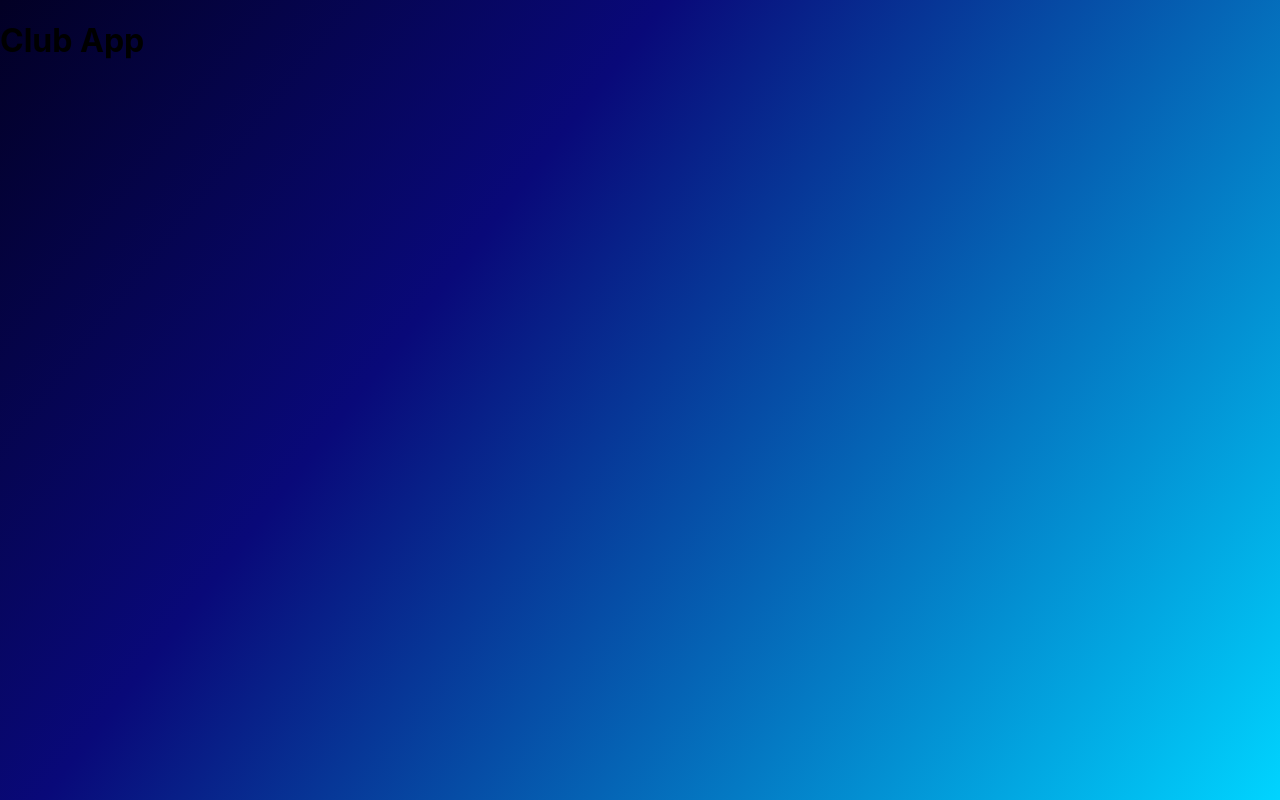
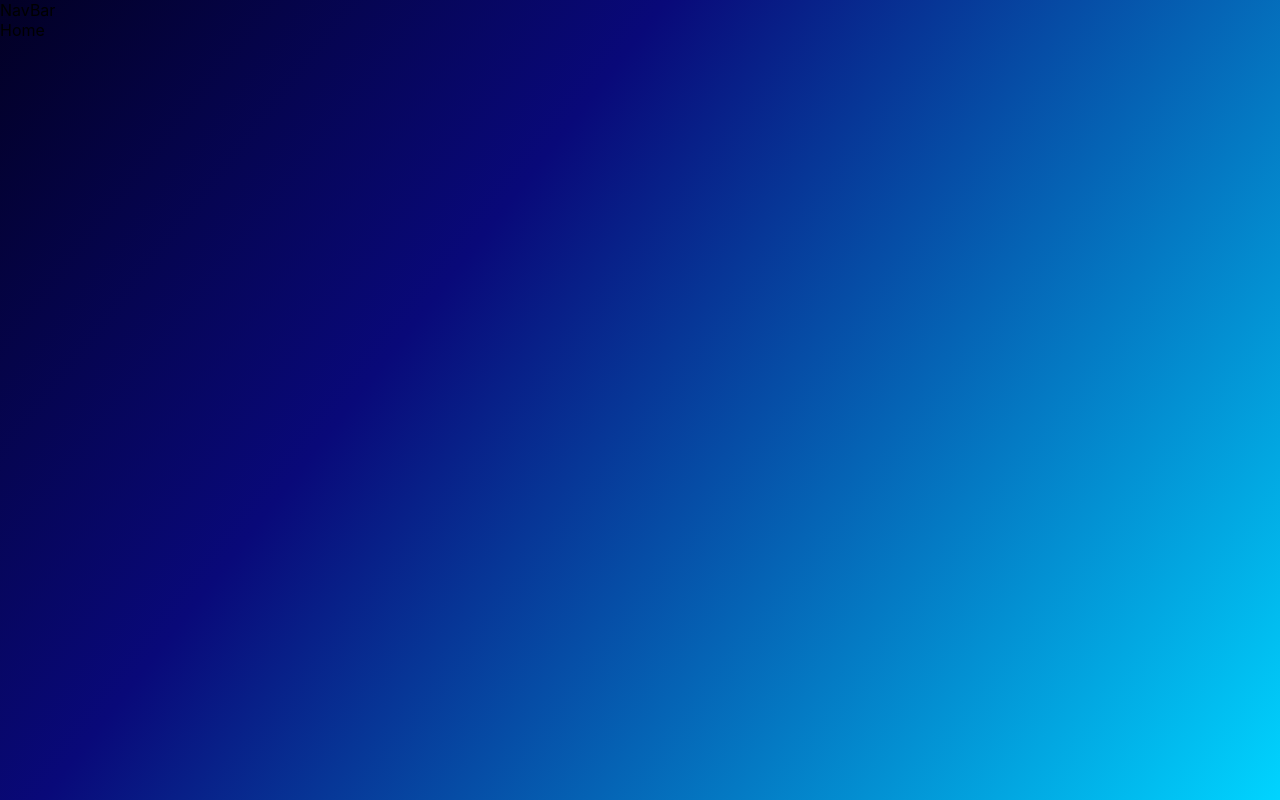
Before and after one commit to SidSaythongphet/phase-3-project-clubhouse-app, a React (Create React App) app: page / in a window 1280 px wide. Built offline with nearby package versions, Linux system fonts and the light colour scheme.

Commit message:
set up routes

```diff
--- a/src/App.jsx
+++ b/src/App.jsx
@@ -1,8 +1,28 @@
 import React from "react";
+import { BrowserRouter as Router, Routes, Route } from 'react-router-dom';
+import NavBar from "./components/static_components/NavBar";
+import Home from "./components/static_components/Home";
+import SignUp from "./components/session_components/SignUp";
+import Login from "./components/session_components/Login";
+import CreateClub from "./components/club_components/CreateClub";
+import ClubList from "./components/club_components/ClubList";
+import ClubPage from "./components/club_components/ClubPage";
+import EventList from "./components/event_components/EventList";
 
 const App = () => {
   return (
-    <h1>Club App</h1>
+    <Router>
+      <NavBar />
+      <Routes>
+        <Route path="/" element={ <Home /> } />
+        <Route path="/signup" element={ <SignUp /> } />
+        <Route path="/login" element={ <Login /> } />
+        <Route path="/createclub" element={ <CreateClub /> } />
+        <Route path="/clublist" element={ <ClubList /> } />
+        <Route path="/club" element={ <ClubPage /> } />
+        <Route path="/club/events" element={ <EventList /> } />
+      </Routes>
+    </Router>
   );
 }
 
```
